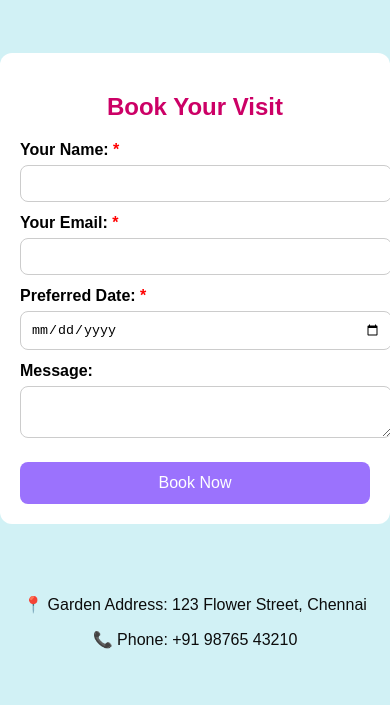
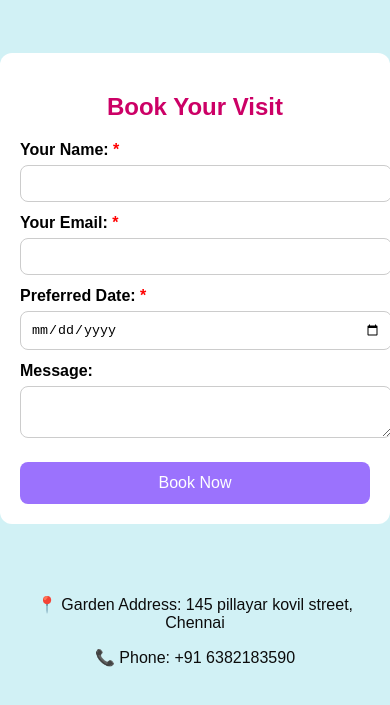
Before and after one commit to venkat-saas/Demo-repository, a plain HTML site: page pages/contact.html in a window 390 px wide. Shown: the part 115-820 px from the top of the page. Drawn offline with Linux system fonts and the light colour scheme.

Commit message:
changed phone  number and address.

```diff
--- a/pages/contact.html
+++ b/pages/contact.html
@@ -43,8 +43,8 @@
     </div>
 
     <footer>
-      <p>📍 Garden Address: 123 Flower Street, Chennai</p>
-      <p>📞 Phone: +91 98765 43210</p>
+      <p>📍 Garden Address: 145 pillayar kovil street, Chennai</p> <!--address changed-->
+      <p>📞 Phone: +91 6382183590</p> <!--phone number changed-->
     </footer>
   </body>
 </html>
```
